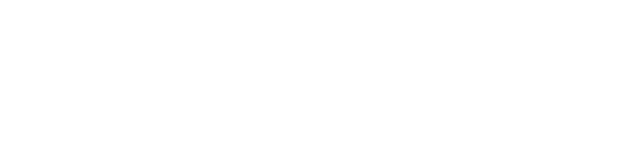
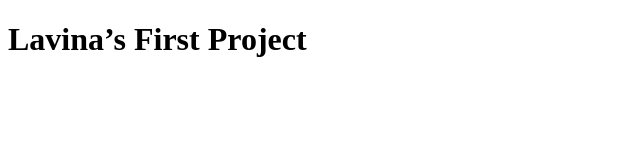
Before and after one commit to ShifnasThamiem/FirstProject, a plain HTML site: page index.html in a window 1280 px wide. Shown: the whole page, without its empty margins (0-640 px from the left). Drawn offline with Linux system fonts and the light colour scheme.

Commit message:
added heading in div

```diff
--- a/index.html
+++ b/index.html
@@ -8,6 +8,7 @@
 </head>
 <body>
     <div class="container">
+        <h1>Lavina’s First Project</h1
     </div>
 
 </body>
```
